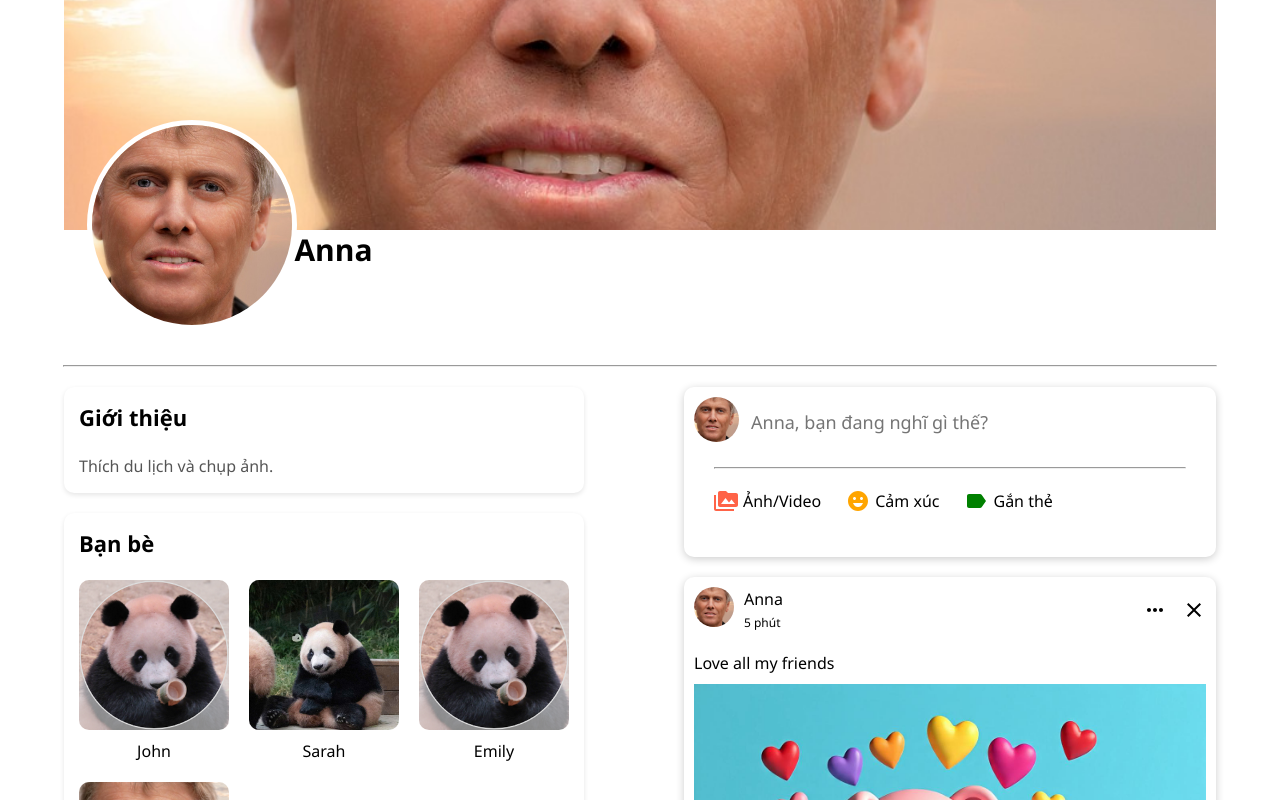
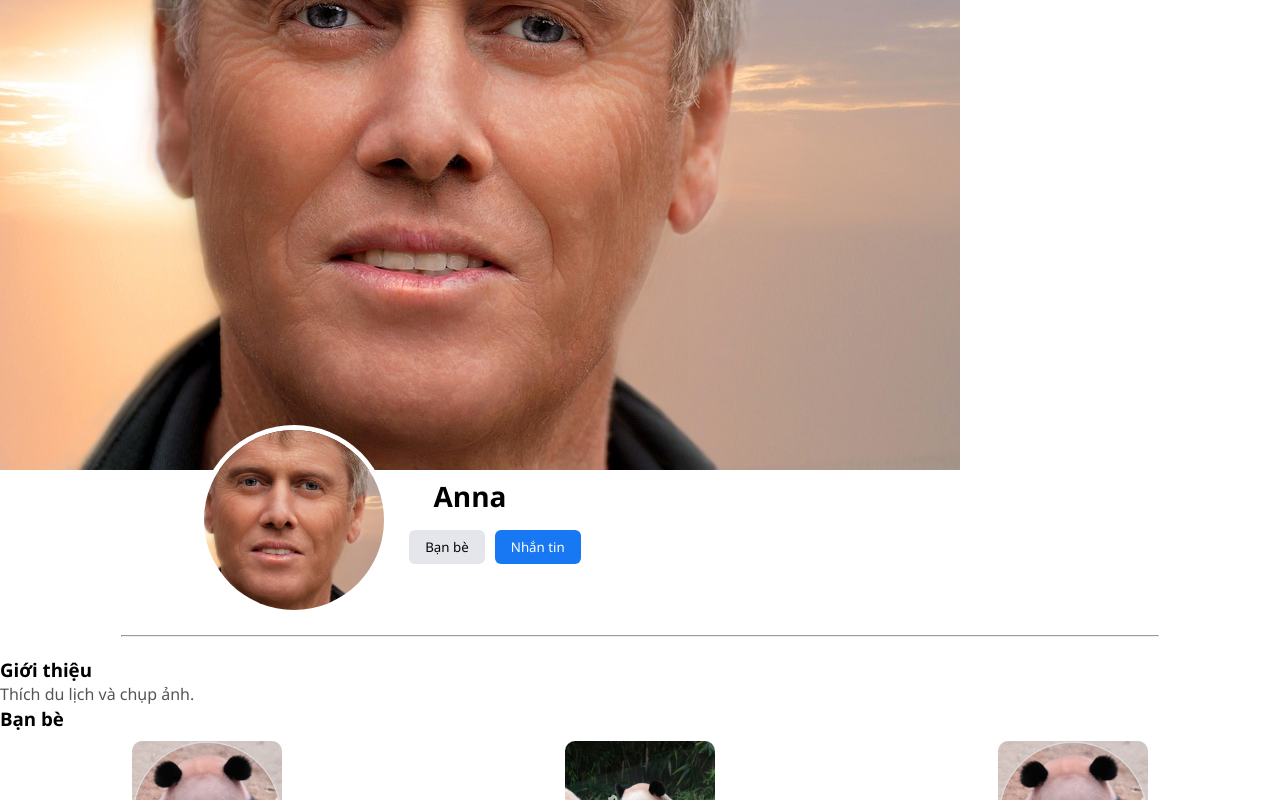
Before and after one commit to quachlinh23/Social_Media, a React (Vite) app: page /profile/1 in a window 1280 px wide. Shown: the part 220-1020 px from the top of the page. Built offline with nearby package versions, Linux system fonts and the light colour scheme; sample sign-in values are in the browser's storage.

Commit message:
them comment

```diff
--- a/src/Components/Post/Post.css
+++ b/src/Components/Post/Post.css
@@ -41,6 +41,31 @@
     font-size: 15px;
     font-weight: 500;
     margin: 0 10px;
+}
+.commentBox {
+  margin-top: 10px;
+  display: flex;
+  gap: 5px;
+}
+
+.commentInput {
+  flex: 1;
+  min-height: 40px;
+  padding: 5px;
+  border-radius: 5px;
+  border: 1px solid gray;
+}
+
+.commentSubmit {
+  padding: 5px 10px;
+  background-color: #1877f2;
+  border: none;
+  border-radius: 5px;
+  color: white;
+  cursor: pointer;
+}
+.commentSubmit:hover {
+  background-color: #145dbf;
 }
 
 .postUserName:hover, .postDate:hover{
--- a/src/Components/Post/Post.jsx
+++ b/src/Components/Post/Post.jsx
@@ -7,17 +7,29 @@ import { Link } from 'react-router-dom'
 export default function Post({post}) {
     const [isLike, setisLike] = useState(false);
     const [like, setLike] = useState(post.like);
+    const [showCommentBox, setShowCommentBox]=useState(false);
+    const [ commentText,setCommentText] = useState("");
 
     const currenUser = Users.find((u)=>(u.id === post.userId));
     const userId = localStorage.getItem("UserId");
     const path = Number(userId) === currenUser.id ? "profile" : "visitProfile";
-
+    function CommentHandle(){
+        setShowCommentBox(!showCommentBox);
+    }
     function LikeHandle() {
         setLike(isLike ? like - 1 : like + 1);
         setisLike(!isLike);
     }
+    function SubmitComment(){
+        if(commentText.trim()!==""){
+            console.log(" Bình Luận :",commentText);
+            setCommentText("");
+            post.comment++;
+            setShowCommentBox(false);
+        }
+    }
 
-    return (
+   return (
         <div className="post">
             <div className="postWrapper">
                 <div className="postTop">
@@ -72,7 +84,10 @@ export default function Post({post}) {
                             }} /> Thích
                         </button>
 
-                        <button className="postButton">
+                        <button
+                            className="postButton"
+                            onClick={CommentHandle}
+                        >
                             <Comment style={{ marginRight: "5px" }} /> Bình luận
                         </button>
 
@@ -80,6 +95,24 @@ export default function Post({post}) {
                             <Share style={{ marginRight: "5px" }} /> Chia sẻ
                         </button>
                     </div>
+
+                    {/* Hiện ô nhập comment */}
+                    {showCommentBox && (
+                        <div className="commentBox">
+                            <textarea
+                                className="commentInput"
+                                placeholder="Viết bình luận..."
+                                value={commentText}
+                                onChange={(e)=>setCommentText(e.target.value)}
+                            />
+                            <button
+                                className="commentSubmit"
+                                onClick={SubmitComment}
+                            >
+                                Gửi
+                            </button>
+                        </div>
+                    )}
                 </div>
             </div>
         </div>
--- a/src/Pages/Profile/Profile.css
+++ b/src/Pages/Profile/Profile.css
@@ -1,125 +1,65 @@
-.profile{
-    width: 100%;
+.profileMain {
+  width: 90%;
+  margin: 0 auto;
 }
 
-.profileTop{
-    width: 100%;
-}
-
-.profileSub{
-    width: 90%;
-    margin: 0 auto;
-    position: relative;
-}
-
-.profileSubImg{
-    width: 100%;
-    height: 400px;
-    object-fit: cover;
+.profileHeader {
+  display: flex;
+  align-items: center;
+  justify-content: center;
+  gap: 20px;
+  margin-top: -50px;
+  margin-left: -500px;
+  flex-wrap: wrap; /* responsive */
 }
 
 .profileMainImg {
-    width: 200px;
-    height: 200px;
-    border-radius: 50%;
-    object-fit: cover;
-    position: absolute;
-    left: 15%;
-    bottom: 250px;
-    transform: translateX(-50%);
-    border: 5px solid white;
+  width: 180px;
+  height: 180px;
+  border-radius: 50%;
+  object-fit: cover;
+  border: 5px solid white;
 }
 
-.profileMainRightUserName{
-    position: absolute;
-    left: 23%;
-    bottom: 310px;
-    font-size: 30px;
-    font-weight: bold;
-}
-
-.profileHr{
-    margin-top: 130px;
-    width: 90%;
-    margin: 130px auto 20px auto;
-}
-
-.profileBottom {
-  display: flex;
-  justify-content: space-between; /* giữ khoảng cách đều */
-  margin: 0 auto;
-  width: 90%;
-  gap: 100px;
-}
-
-.profileBottomLeft {
-    flex: 4;
-}
-
-.profileBottomRight {
-    width: 80%;
-    flex: 5;
-}
-
-.profileBottomLeftTop {
-  background-color: #fff;
-  padding: 15px;
-  border-radius: 10px;
-  box-shadow: 0px 2px 5px rgba(0,0,0,0.1);
-  margin-bottom: 20px;
-}
-
-.titleProfileText {
-  font-size: 22px;
-  font-weight: bold;
-  margin-bottom: 22px;
-}
-
-.bio {
-  font-size: 16px;
-  color: #555;
-  line-height: 1.5;
-}
-.profileBottomLeftBottom{
-    background-color: #fff;
-    padding: 15px;
-    border-radius: 10px;
-    box-shadow: 0px 2px 5px rgba(0,0,0,0.1);
-    margin-bottom: 20px;
-}
-
-.ListFriends {
-  display: grid;
-  grid-template-columns: repeat(3, 1fr);
-  gap: 20px;
-  margin-top: 10px;
-}
-
-.ListFriend {
+.profileInfo {
   display: flex;
   flex-direction: column;
   align-items: center;
+  gap: 15px;
 }
 
-.FriendImg img {
-  width: 150px;
-  height: 150px;
-  object-fit: cover;
-  border-radius: 10px;
+.profileName {
+  font-size: 28px;
+  font-weight: bold;
+  margin-left: -50px;
 }
 
-.FriendName {
-  margin-top: 5px;
-  font-weight: 500;
-  text-align: center;
+.profileButtons {
+  display: flex;
+  gap: 10px;
 }
 
-.noPost {
-  display: flex;
-  justify-content: center;
-  color: #555;
-  font-size: 20px;
-  margin-top: 20px;
+.profileBtn {
+  padding: 8px 16px;
+  border: none;
+  border-radius: 6px;
+  cursor: pointer;
   font-weight: 500;
-  gap: 10px;
+  background-color: #1877f2;
+  color: white;
+  transition: 0.2s;
 }
+
+.profileBtn:first-child {
+  background-color: #e4e6eb;
+  color: #050505;
+}
+
+.profileBtn:hover {
+  opacity: 0.9;
+}
+
+.profileHr {
+  margin: 20px auto;
+  width: 90%;
+}
--- a/src/Pages/Profile/Profile.jsx
+++ b/src/Pages/Profile/Profile.jsx
@@ -22,23 +22,26 @@ export default function Profile() {
               className="profileSubImg"
             />
           </div>
+
           <div className="profileMain">
-            <div className="profileMainLeft">
+            <div className="profileHeader">
               <img
                 src={currentUser.profilePicture}
                 alt=""
                 className="profileMainImg"
               />
-            </div>
-            <div className="profileMainRight">
-                <span className="profileMainRightUserName">
-                  {currentUser.fullname}
-                </span>
+              <div className="profileInfo">
+                <h2 className="profileName">{currentUser.fullname}</h2>
+                <div className="profileButtons">
+                  <button className="profileBtn">Bạn bè</button>
+                  <button className="profileBtn">Nhắn tin</button>
+                </div>
+              </div>
             </div>
             <hr className="profileHr"/>
           </div>
+        </div>
 
-        </div>
         <div className="profileBottom">
           <div className="profileBottomLeft">
             <div className="profileBottomLeftTop">
```
